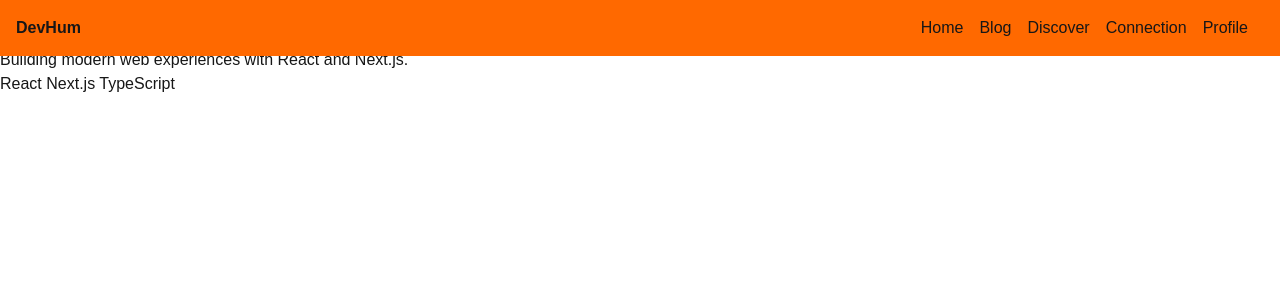
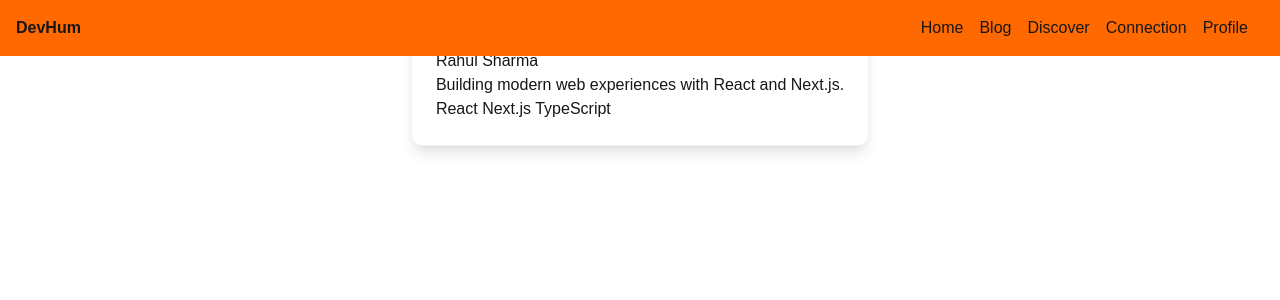
Before and after one commit to Anant23452/devhub, a Next.js app: page /developers/rahul-dev in a window 1280 px wide. Shown: the top 300 px of the page. Built offline with nearby package versions, Linux system fonts and the light colour scheme.

Commit message:
developer issue

```diff
--- a/app/developers/[username]/page.tsx
+++ b/app/developers/[username]/page.tsx
@@ -11,7 +11,7 @@ export default function DeveloperPage({params}:DeveloperPageProps){
 
     }
     return (
-        <main>
+        <main  className=" mx-auto overflow-hidden rounded-xl text p-6 shadow-lg border border-gray-100 transition-all hover:shadow-xl">
             <h1>{developer.username} </h1>
             <p>{developer.name} </p>
             <h2>{developer.bio} </h2>
```
